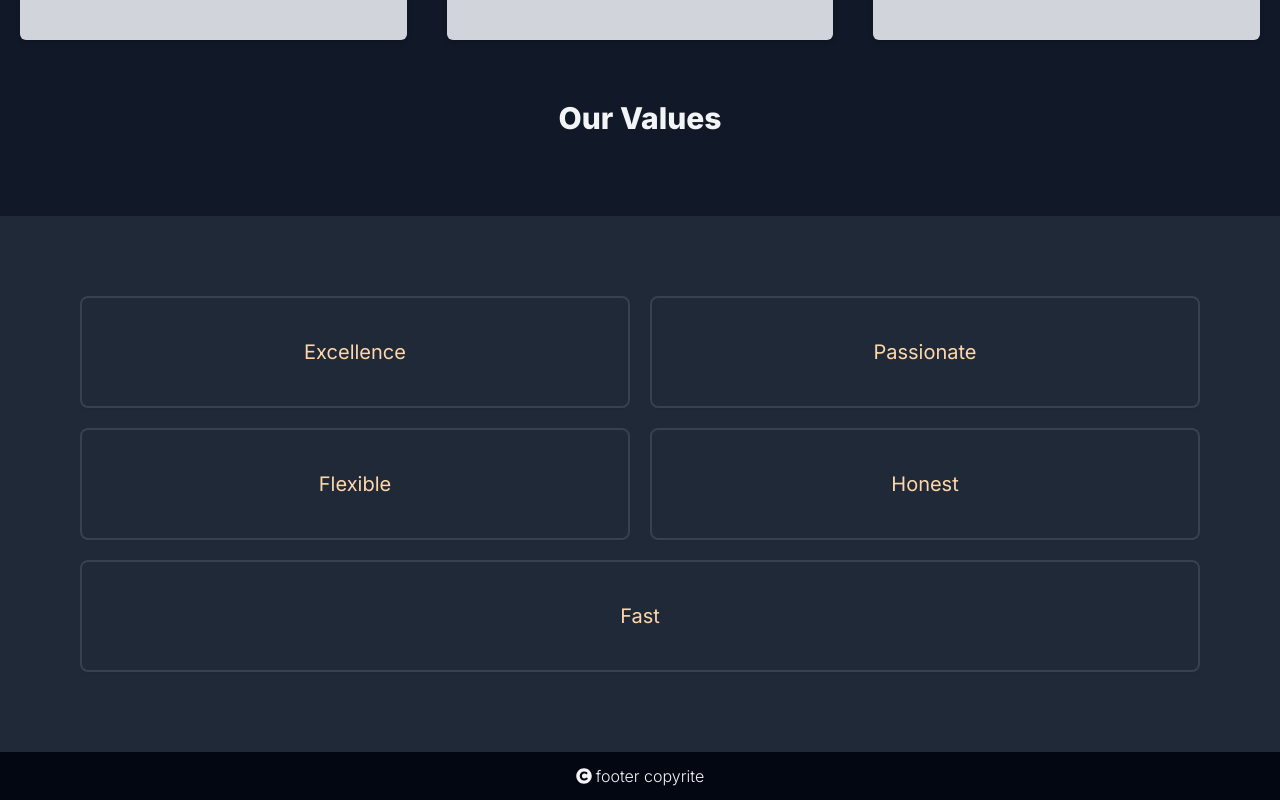
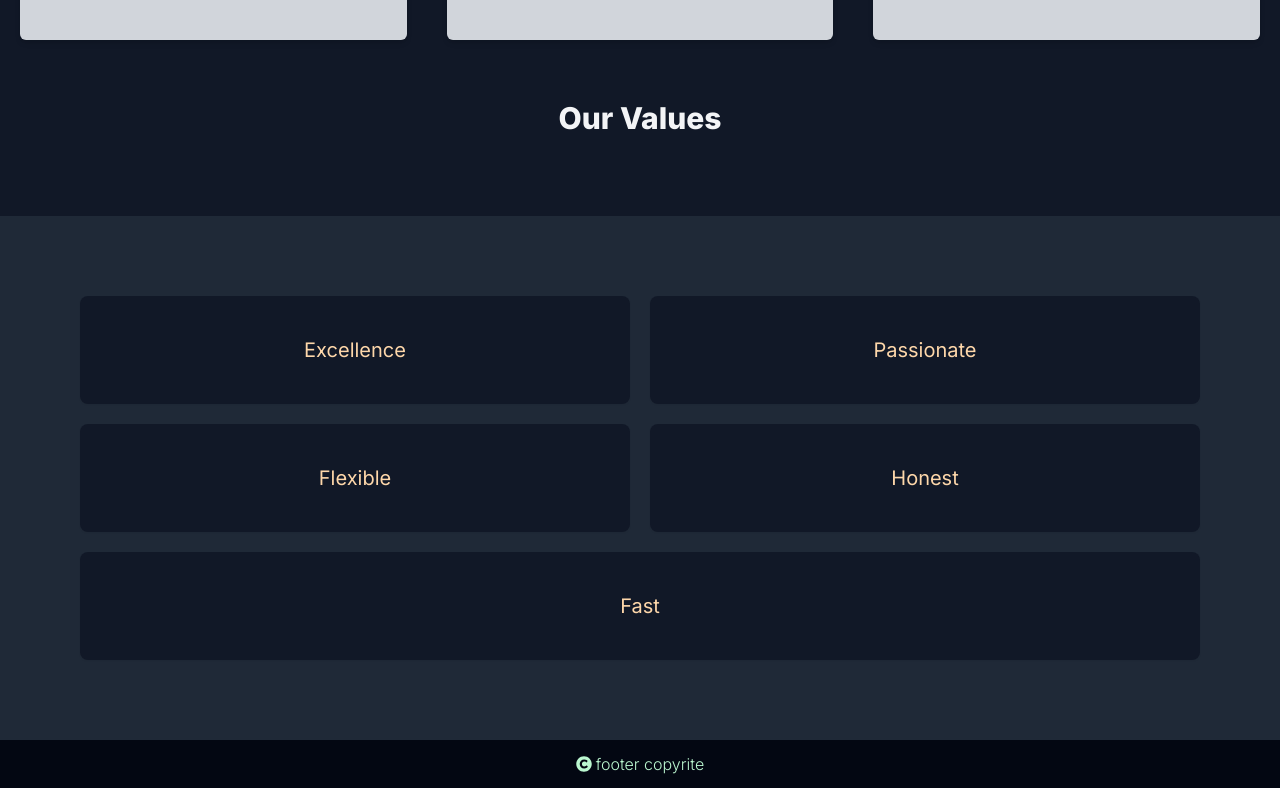
Before and after one commit to Esther-Inyang/next-n-tailwind, a Next.js app: page / in a window 1280 px wide. Shown: the part 1656-2456 px from the top of the page. Built offline with nearby package versions, Linux system fonts and the light colour scheme.

Commit message:
changed typography

```diff
--- a/src/app/page.tsx
+++ b/src/app/page.tsx
@@ -75,18 +75,18 @@ export default function Home() {
 
         <div>
           <h2 className="text-gray-100 dark:text-gray-950 font-extrabold text-2xl lg:text-3xl mb-10 text-center">Our Values</h2>
-          <div className="flex flex-col lg:flex-row lg:flex-wrap gap-5 p-10 lg:mt-20 lg:p-20 dark:bg-green-50 bg-gray-800">
-            <p className="basis-1/3 flex-1 text-orange-200 dark:text-orange-900 border-2 border-gray-700 dark:border-none dark:shadow-gray-400 shadow-sm rounded-lg text-xl text-center  lg:py-10 lg:px-40 px-10 py-5">Excellence</p>
-            <p className="basis-1/3 flex-1 text-orange-200 dark:text-orange-900 border-2 border-gray-700 dark:border-none dark:shadow-gray-400 shadow-sm rounded-lg text-xl text-center  lg:py-10 lg:px-40 px-10 py-5">Passionate</p>
-            <p className="basis-1/3 flex-1 text-orange-200 dark:text-orange-900 border-2 border-gray-700 dark:border-none dark:shadow-gray-400 shadow-sm rounded-lg text-xl text-center lg:py-10 lg:px-40 px-10 py-5">Flexible</p>
-            <p className="basis-1/3 flex-1 text-orange-200 dark:text-orange-900 border-2 border-gray-700 dark:border-none dark:shadow-gray-400 shadow-sm rounded-lg text-xl text-center  lg:py-10 lg:px-40 px-10 py-5">Honest</p>
-            <p className="basis-1/3 flex-1 text-orange-200 dark:text-orange-900 border-2 border-gray-700 dark:border-none dark:shadow-gray-400 shadow-sm rounded-lg text-xl text-center  lg:py-10 lg:px-40 px-10 py-5">Fast</p>
+          <div className="flex flex-col lg:flex-row lg:flex-wrap gap-5 p-10 lg:mt-20 lg:p-20 dark:bg-gray-200 bg-gray-800">
+            <p className="basis-1/3 flex-1 text-lg text-orange-200 dark:text-orange-900 bg-gray-900 dark:bg-gray-100 dark:shadow-gray-400 shadow-sm rounded-lg lg:text-xl text-center  lg:py-10 lg:px-40 px-10 py-5">Excellence</p>
+            <p className="basis-1/3 flex-1 text-lg text-orange-200 dark:text-orange-900 bg-gray-900 dark:bg-gray-100  dark:shadow-gray-400 shadow-sm rounded-lg lg:text-xl text-center  lg:py-10 lg:px-40 px-10 py-5">Passionate</p>
+            <p className="basis-1/3 flex-1 text-lg text-orange-200 dark:text-orange-900 bg-gray-900 dark:bg-gray-100  dark:shadow-gray-400 shadow-sm rounded-lg lg:text-xl text-center lg:py-10 lg:px-40 px-10 py-5">Flexible</p>
+            <p className="basis-1/3 flex-1 text-lg text-orange-200 dark:text-orange-900 bg-gray-900 dark:bg-gray-100  dark:shadow-gray-400 shadow-sm rounded-lg lg:text-xl text-center  lg:py-10 lg:px-40 px-10 py-5">Honest</p>
+            <p className="basis-1/3 flex-1 text-lg text-orange-200 dark:text-orange-900 bg-gray-900 dark:bg-gray-100  dark:shadow-gray-400 shadow-sm rounded-lg lg:text-xl text-center  lg:py-10 lg:px-40 px-10 py-5">Fast</p>
           </div>
         </div>
 
         <div className="bg-gray-950 py-3 flex items-center justify-center gap-1">
-          <FaCopyright className="font-light text-center text-gray-100"/>
-          <span className="font-light text-center text-gray-100">footer copyrite</span>
+          <FaCopyright className="font-light text-center text-green-200 dark:text-gray-100"/>
+          <span className="font-light text-center text-green-200  dark:text-gray-100">footer copyrite</span>
         </div>
       </main>
     </div>
```
